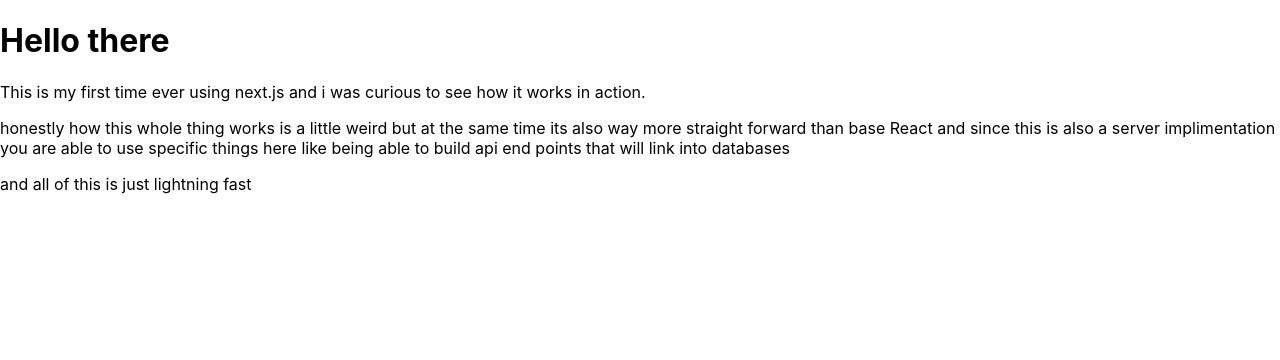
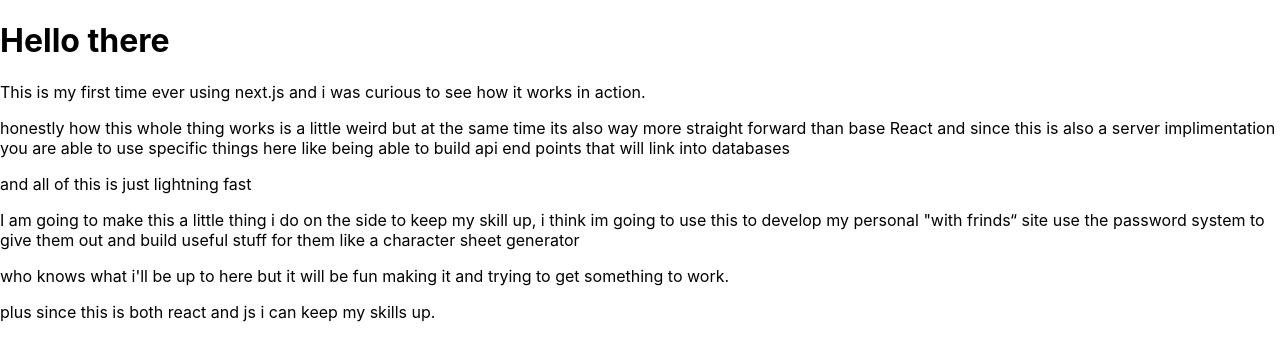
Before and after one commit to Drkeck/MiniWebTests, a Next.js app: page /about in a window 1280 px wide. Shown: the top 360 px of the page. Built offline with nearby package versions, Linux system fonts and the light colour scheme.

Commit message:
started building a password page that will only let you in after giving it the right passwor

```diff
--- a/pages/about.js
+++ b/pages/about.js
@@ -6,6 +6,9 @@
             <p>This is my first time ever using next.js and i was curious to see how it works in action.</p>
             <p>honestly how this whole thing works is a little weird but at the same time its also way more straight forward than base React and since this is also a server implimentation you are able to use specific things here like being able to build api end points that will link into databases</p>
             <p>and all of this is just lightning fast</p>
+            <p>I am going to make this a little thing i do on the side to keep my skill up, i think im going to use this to develop my personal &quot;with frinds&ldquo; site use the password system to give them out and build useful stuff for them like a character sheet generator</p>
+            <p>who knows what i&apos;ll be up to here but it will be fun making it and trying to get something to work.</p>
+            <p>plus since this is both react and js i can keep my skills up.</p>
         </div>
     )
 }
```
Also changed, not shown: pages/password.js (added, +21 -0 lines).
